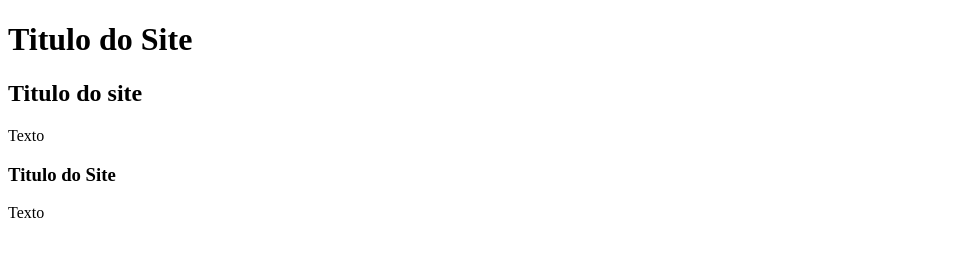
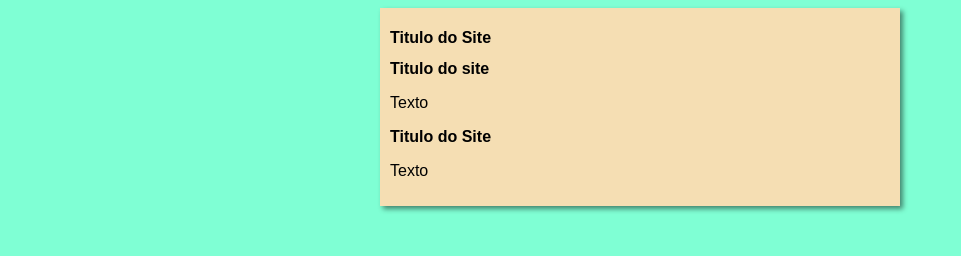
Before and after one commit to Samuelwsz/projeto-site, a plain HTML site: page index.html in a window 1280 px wide. Shown: the whole page, without its empty margins (0-961 px from the left). Drawn offline with Linux system fonts and the light colour scheme.

Commit message:
design iniciado

```diff
--- /dev/null
+++ b/estilo/style.css
@@ -0,0 +1,16 @@
+*{
+    font-family: Arial, Helvetica, sans-serif;
+    font-size: 16px;
+}
+
+body{
+    background-color: aquamarine;
+}
+
+main{
+    background-color: wheat;
+    width: 500px;
+    margin: auto;
+    padding: 10px;
+    box-shadow: 3px 3px 5px rgba(0, 0, 0, 0.473);
+}
--- a/index.html
+++ b/index.html
@@ -5,6 +5,7 @@
     <meta http-equiv="X-UA-Compatible" content="IE=edge">
     <meta name="viewport" content="width=device-width, initial-scale=1.0">
     <title>Ttulo do site</title>
+    <link rel="stylesheet" href="estilo/style.css">
 </head>
 <body>
     <main>
```
